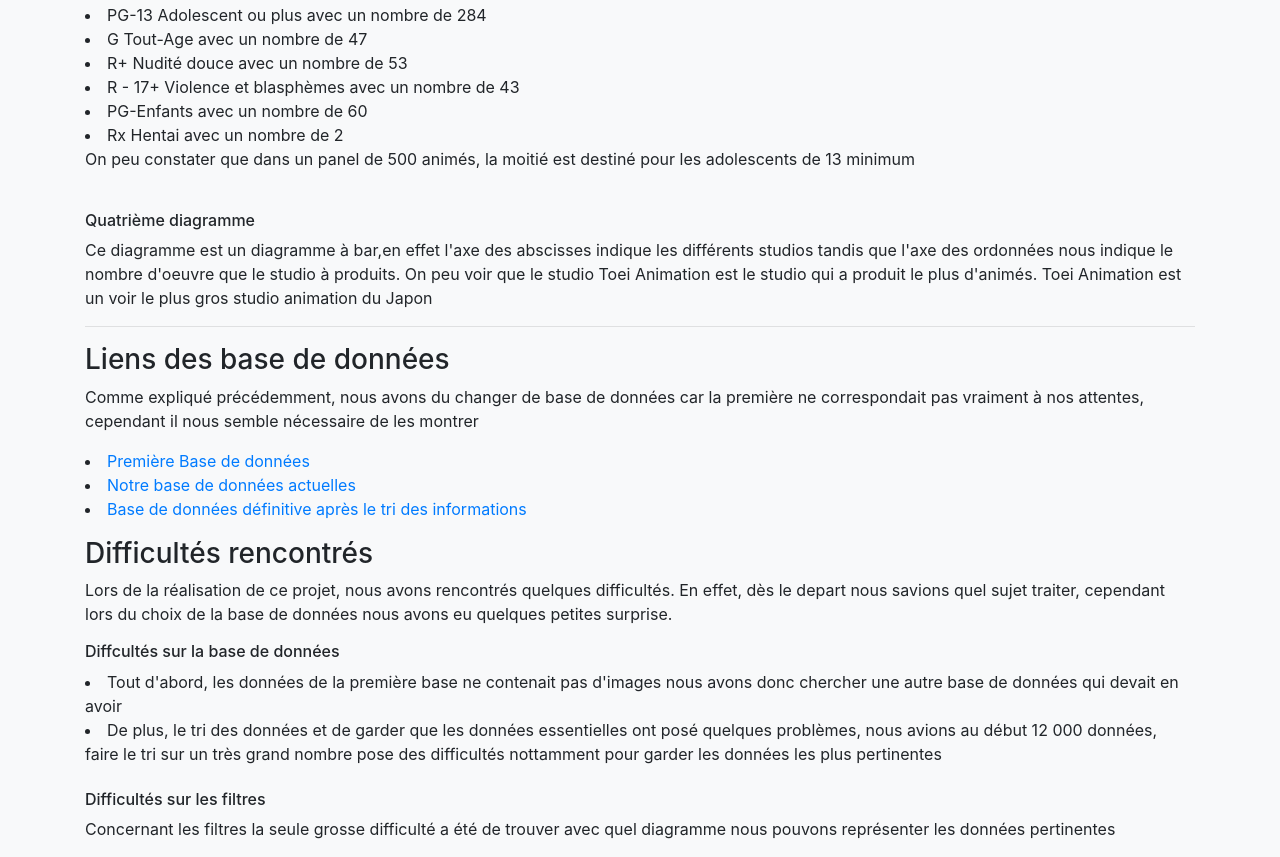
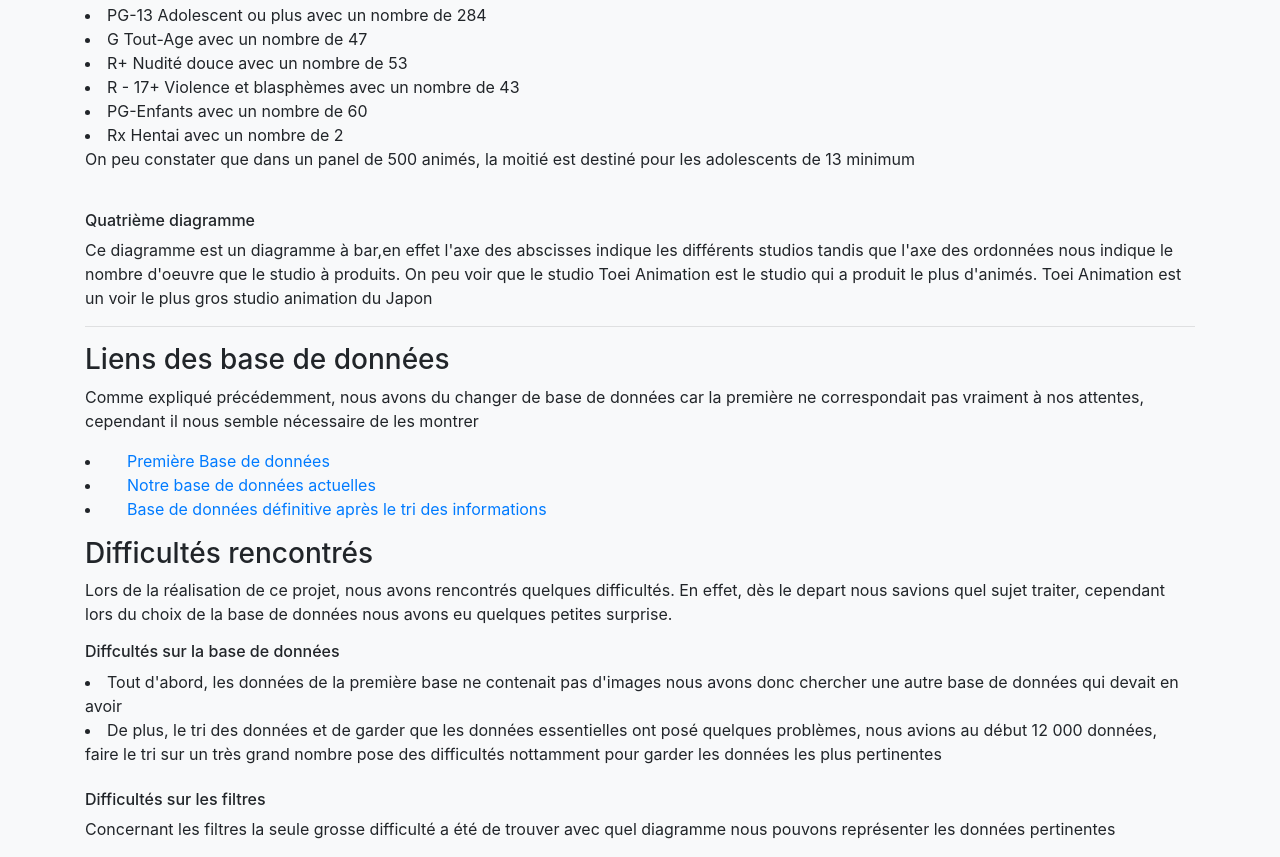
Before and after one commit to N-Ali/DataVisu, a plain HTML site: page explication.html in a window 1280 px wide. Shown: the part 1451-2308 px from the top of the page. Drawn offline with nearby package versions, Linux system fonts and the light colour scheme.

Commit message:
Update explication.html

```diff
--- a/explication.html
+++ b/explication.html
@@ -53,6 +53,10 @@
             }
             button{
                 cursor: pointer;
+            }
+
+            a{
+                margin-left: 20px;
             }
 
             [data-theme="dark"] #title{
@@ -159,7 +163,7 @@
                Comme expliqué précédemment, nous avons du changer de base de données car la première ne correspondait pas vraiment à nos attentes, cependant il nous semble nécessaire de les montrer
                <li><a href="https://www.kaggle.com/CooperUnion/anime-recommendations-database">Première Base de données</a></li>
                <li><a href="https://www.kaggle.com/azathoth42/myanimelist?select=AnimeList.csv">Notre base de données actuelles</a></li>
-               <li><a href="https://github.com/N-Ali/DataVisu/blob/main/data/animeData.csv">Base de données définitive après le tri des informations</a></li>
+               <li><a href="https://docs.google.com/spreadsheets/d/1lDQEsbuJvr_fpZukfjrQ69igEu97RdQ5jaLtr4Ezdwk/edit#gid=0">Base de données définitive après le tri des informations</a></li>
             </p>
 
             <h3>Difficultés rencontrés</h3>
```
